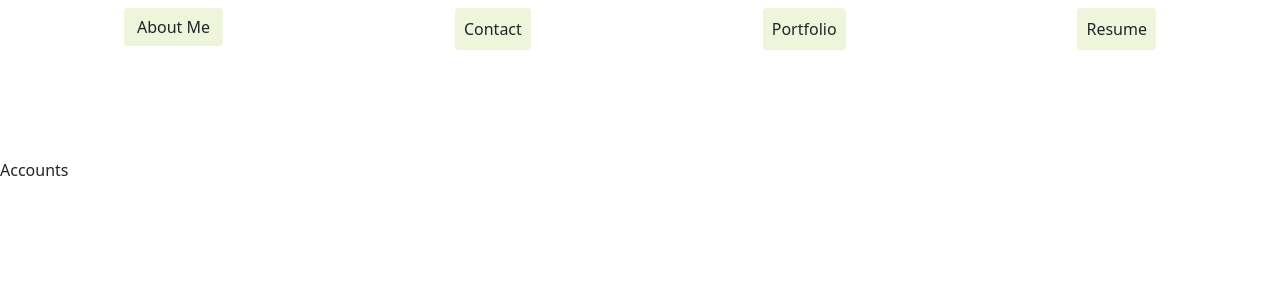
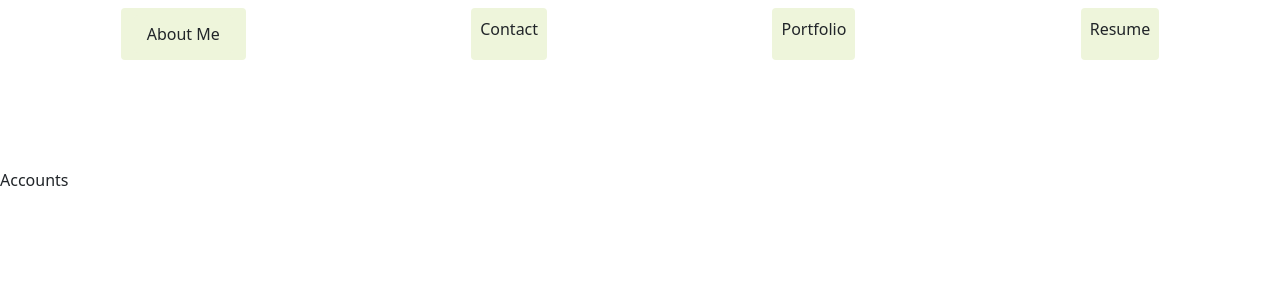
Before and after one commit to DrDano/react-portfolio-dh, a React (Create React App) app: page / in a window 1280 px wide. Shown: the top 300 px of the page. Built offline with nearby package versions, Linux system fonts and the light colour scheme.

Commit message:
adding short circuits to conditional classes in Nav component

```diff
--- a/src/App.js
+++ b/src/App.js
@@ -7,21 +7,21 @@ import Contact from "./components/Contact";
 import Portfolio from "./components/Portfolio";
 
 function App() {
-  const [contactSelected, setContactSelected] = useState(0);
+  const [tabSelected, setTabSelected] = useState("");
 
   return (
     <div>
       <header>
         <Nav
-          contactSelected={contactSelected}
-          setContactSelected={setContactSelected}
+          tabSelected={tabSelected}
+          setTabSelected={setTabSelected}
         />
       </header>
       <main>
         {
-          contactSelected !==1 ? (
+          tabSelected !=="contact" ? (
             <>
-            <Portfolio contactSelected={contactSelected}/>
+            <Portfolio tabSelected={tabSelected}/>
             {/* <Resume /> */}
             </>
           ) : (
--- a/src/components/Nav/index.js
+++ b/src/components/Nav/index.js
@@ -1,27 +1,33 @@
 import React from "react";
 
 export default function Nav(props) {
-  const { contactSelected, setContactSelected } = props;
+  const { tabSelected, setTabSelected } = props;
 
   return (
     <nav>
       <ul className="nav d-flex p-2 justify-content-around">
-        <li className="nav-item">
+        <li className={`nav-item btn ${tabSelected === "about" && "btn-active"}`}>
           <a
             href="#About"
             className="btn"
-            onClick={() => setContactSelected(0)}
+            onClick={() => setTabSelected("about")}
           >
             About Me
           </a>
         </li>
-        <li className={`nav-item p-2 btn ${contactSelected && "btn-active"}`}>
-          <span onClick={() => setContactSelected(1)}>Contact</span>
+        <li
+          className={`nav-item p-2 btn ${tabSelected == "contact" && "btn-active"}`}
+        >
+          <span onClick={() => setTabSelected("contact")}>Contact</span>
         </li>
-        <li className="nav-item p-2 btn" onClick={() => setContactSelected(2)}>
-          Portfolio
+        <li
+          className={`nav-item p-2 btn ${tabSelected == "portfolio" && "btn-active"}`}
+        >
+          <span onClick={() => setTabSelected("portfolio")}>Portfolio</span>
         </li>
-        <li className="nav-item p-2 btn" onClick={() => setContactSelected(3)}>Resume</li>
+        <li className={`nav-item p-2 btn ${tabSelected === "resume" && "btn-active"}`}>
+          <span onClick={() => setTabSelected("resume")}>Resume</span>
+        </li>
       </ul>
     </nav>
   );
--- a/src/components/Portfolio/index.js
+++ b/src/components/Portfolio/index.js
@@ -1,20 +1,29 @@
-import React from 'react'
+import React, {useState} from 'react'
 
 export default function Portfolio(props) {
   const { contactSelected, projectArr } = props;
 
-
+  const [projects] = useState([
+    {
+      title: "Blog-Frog",
+      description: "Blog Frog is a tech networking app that lends itself to people who work with technology and are looking for a custom networking solution.",
+      photoPath: "../../assets/images/blogfrog.jpg",
+      projectDeployment: "https://frognetwork.herokuapp.com/",
+      projectKey: "0",
+      projectRepo: "https://github.com/DrDano/Blog-Frog"
+    }
+  ])
 
   return (
     <>
-    {contactSelected === 2 &&
+    {contactSelected == 2 &&
     <section>
-      {projectArr.map((project) => {
+      {projects.map((project) => {
         <>
-        <h2>{title}</h2>
-        <p>{description}</p>
-        <img src={photoPath} href={projectDeployment} alt={project.name} key={projectKey}/>
-        <a src={projectRepo}>Project GitHub Repository</a>
+        <h2>{project.title}</h2>
+        <p>{project.description}</p>
+        <img src={project.photoPath} href={project.projectDeployment} alt={project.title} key={project.projectKey}/>
+        <a src={project.projectRepo}>Project GitHub Repository</a>
         </>
       })}
     </section>
```
Also changed, not shown: src/assets/blogfrog.jpg (added), src/assets/placeholder.jpg (deleted).
